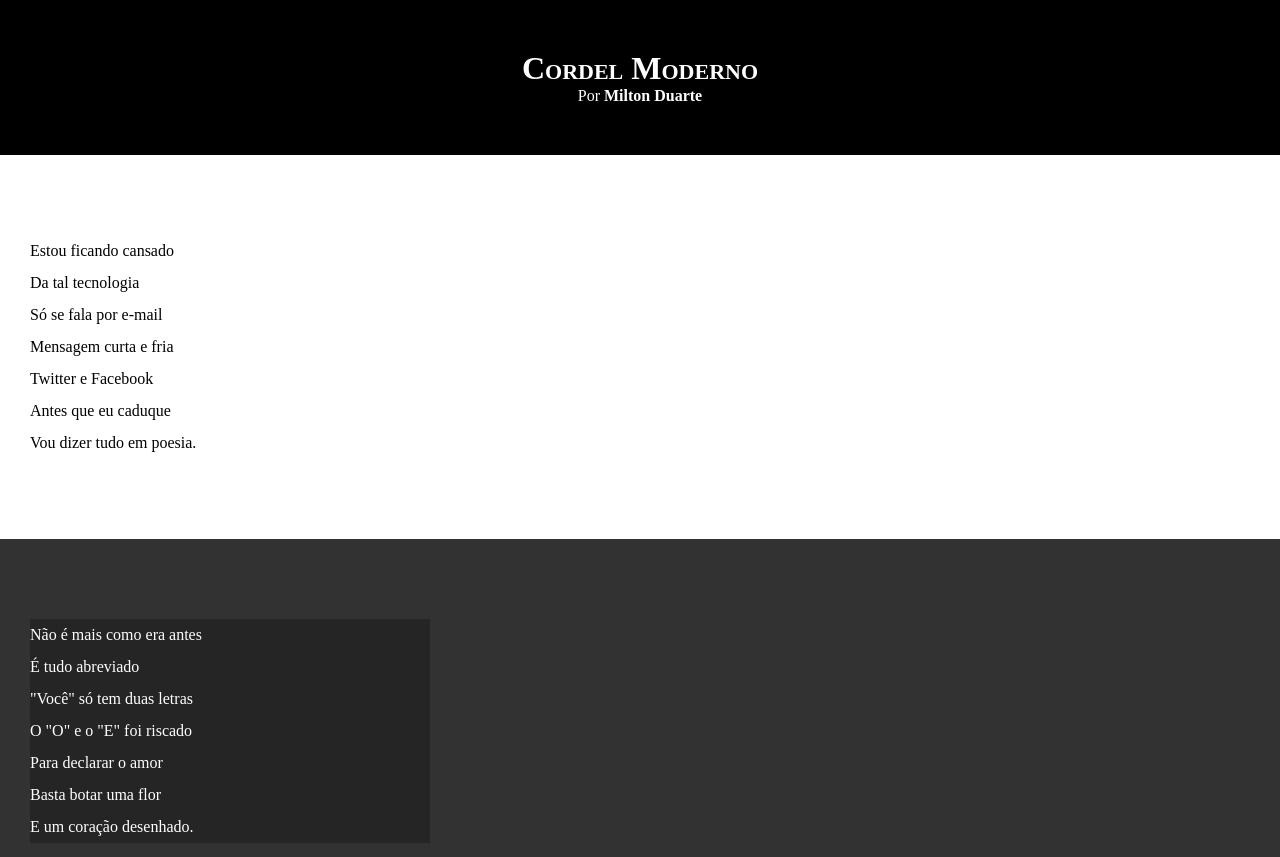
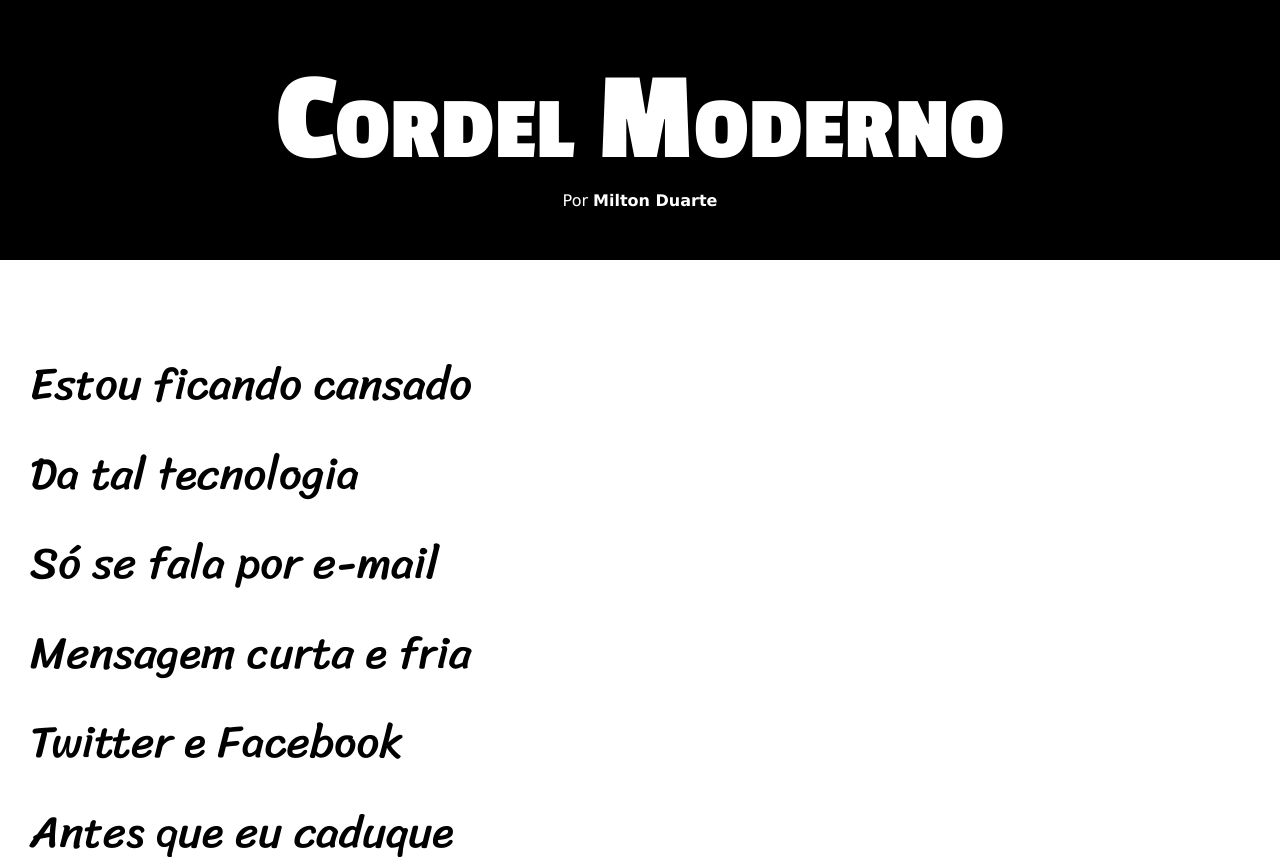
Before and after one commit to devcarlosdaniel0/html-css, a plain HTML site: page exercicios/desafio12/index.html in a window 1280 px wide. Shown: the top 857 px of the page. Drawn offline with Linux system fonts and the light colour scheme.

Commit message:
atualizei os estilos d12

```diff
--- a/exercicios/desafio12/estilo/style.css
+++ b/exercicios/desafio12/estilo/style.css
@@ -1,4 +1,12 @@
 @charset "UTF-8";
+@import url('https://fonts.googleapis.com/css2?family=Passion+One:wght@400;700;900&display=swap');
+@import url('https://fonts.googleapis.com/css2?family=Passion+One:wght@400;700;900&family=Sriracha&display=swap');
+
+:root{
+    --font1: Verdana, Geneva, Tahoma, sans-serif;
+    --font2: "Passion One", sans-serif;
+    --font3: "Sriracha", cursive;
+}
 
 *{
     margin: 0px;
@@ -8,21 +16,25 @@
 html, body{
     min-height: 100vh;
     background-color: darkgray;
+    font-family: var(--font1);
 }
 
 header{
     background-color: black;
     color: white;
     text-align: center;
+    font-family: var(--font2);
 }
 
 header > h1{
     padding-top: 50px;
     font-variant: small-caps;
+    font-size: 10vw;
 }
 
 header > p{
     padding-bottom: 50px;
+    font-family: var(--font1);
 }
 
 header a, footer a{
@@ -40,6 +52,8 @@ section{
     padding-bottom: 10vh;
     line-height: 2em;
     padding-left: 30px;
+    font-family: var(--font3);
+    font-size: 3.5vw;
 }
 
 section.normal{
@@ -53,8 +67,9 @@ section.imagem{
 }
 
 section.imagem > p{
+    display: inline-block;
+    padding: 5px;
     background-color: rgba(0, 0, 0, 0.255);
-    width: 400px;
 }
 
 footer{
```
